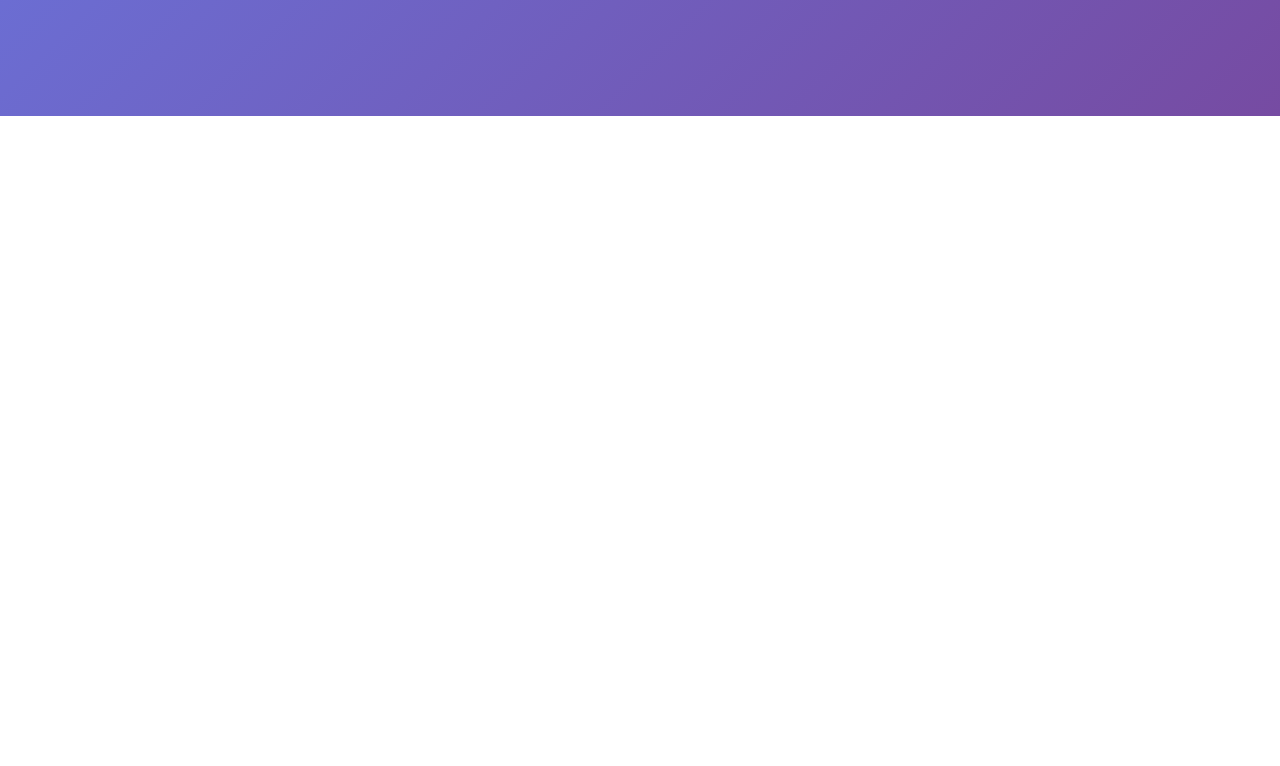
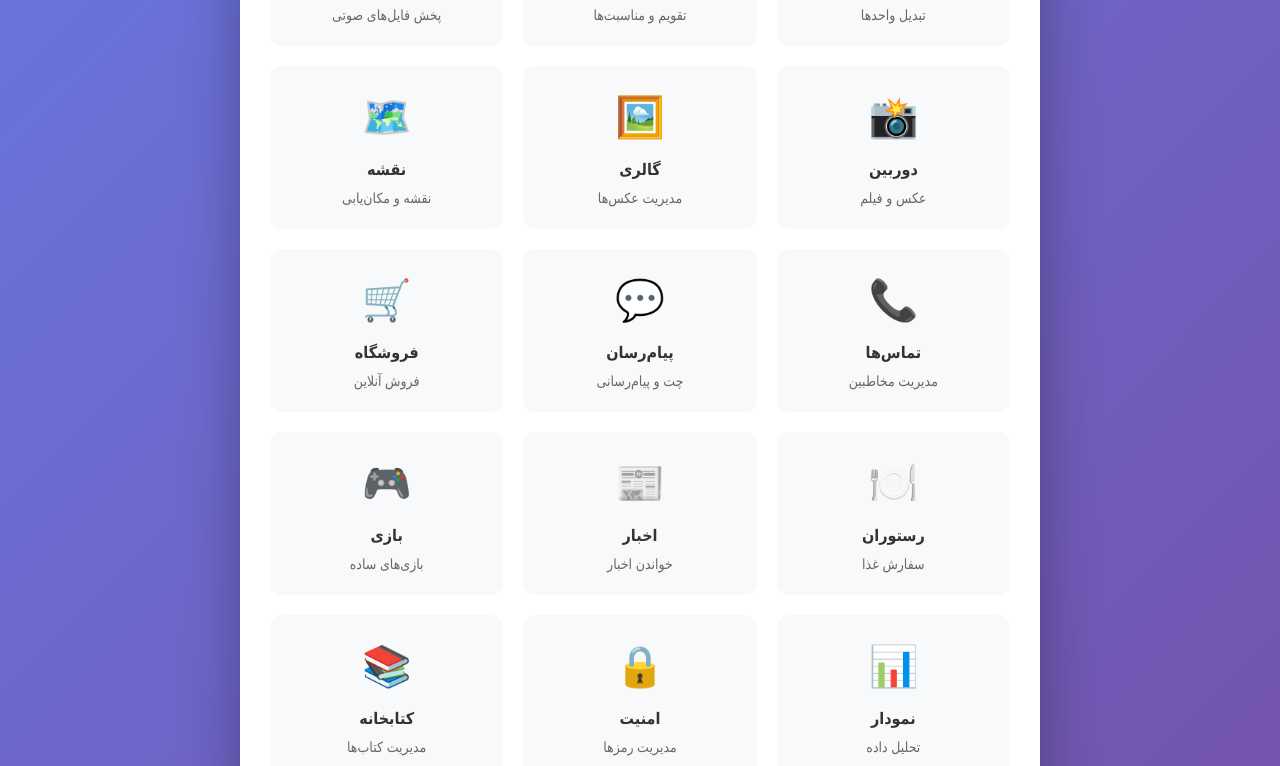
Before and after one commit to vartanashkaniyan-creator/mu-not-app, a plain HTML site: page index.html in a window 1280 px wide. Shown: the part 684-1450 px from the top of the page. Before the commit the page ends 800 px from the top, so only its background shows below. Drawn offline with Linux system fonts and the light colour scheme.

Commit message:
Update index.html

```diff
--- a/index.html
+++ b/index.html
@@ -170,11 +170,18 @@
         </div>
     </div>
 
-    <script type="module">
-        import { app } from './app.js';
+    <script>
+        // تست اولیه
+        console.log('📱 App Builder Starting...');
+        document.body.style.backgroundColor = '#f0f0f0';
 
-        document.addEventListener('DOMContentLoaded', async () => {
-            console.log('DOM loaded, starting app...');
+        document.addEventListener('DOMContentLoaded', function() {
+            console.log('✅ DOM Loaded');
+
+            // نمایش فوری محتوا
+            document.getElementById('loading').innerHTML =
+                '<h2 style="color: green">اپ‌ساز حرفه‌ای آماده است! 🚀</h2>' +
+                '<p>در حال نمایش اپ‌ها...</p>';
 
             // نمایش لیست اپ‌ها
             const apps = [
@@ -206,43 +213,36 @@
             ];
 
             const appList = document.getElementById('appList');
-            const loading = document.getElementById('appList');
 
             // ایجاد کارت‌های اپ
-            apps.forEach((app, index) => {
+            apps.forEach(function(app, index) {
                 const card = document.createElement('div');
                 card.className = 'app-card';
-                card.innerHTML = \`
-                    <div class="app-icon">\${app.icon}</div>
-                    <div class="app-title">\${app.title}</div>
-                    <div class="app-desc">\${app.desc}</div>
-                \`;
-                card.onclick = () => {
-                    alert(\`اپ \${app.title} باز شد!\`);
-                    // اینجا باید اپ مربوطه رو لود کنی
+                card.innerHTML =
+                    '<div class="app-icon">' + app.icon + '</div>' +
+                    '<div class="app-title">' + app.title + '</div>' +
+                    '<div class="app-desc">' + app.desc + '</div>';
+
+                card.onclick = function() {
+                    alert('اپ "' + app.title + '" باز شد!\nبه زودی در دسترس خواهد بود.');
                 };
+
                 appList.appendChild(card);
             });
 
-            // مخفی کردن لودینگ
-            document.getElementById('loading').style.display = 'none';
-            appList.style.display = 'grid';
-
-            // شروع اپ اصلی
-            try {
-                await app.init();
-                console.log('App started successfully');
+            // مخفی کردن لودینگ و نمایش لیست
+            setTimeout(function() {
+                document.getElementById('loading').style.display = 'none';
+                appList.style.display = 'grid';
 
                 // آپدیت آمار
                 document.getElementById('totalApps').textContent = '25';
                 document.getElementById('codeLines').textContent = '4,200+';
                 document.getElementById('fileCount').textContent = '10';
 
-            } catch (error) {
-                console.error('Failed to start app:', error);
-                document.getElementById('loading').innerHTML =
-                    '<div style="color: red; padding: 20px;">خطا در بارگذاری اپ</div>';
-            }
+                console.log('🎉 App Builder Ready!');
+            }, 1000);
+
         });
     </script>
 </body>
```
